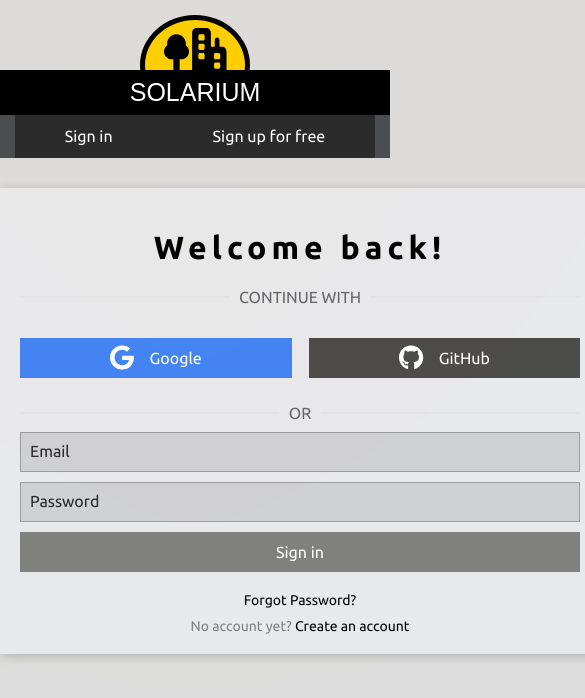
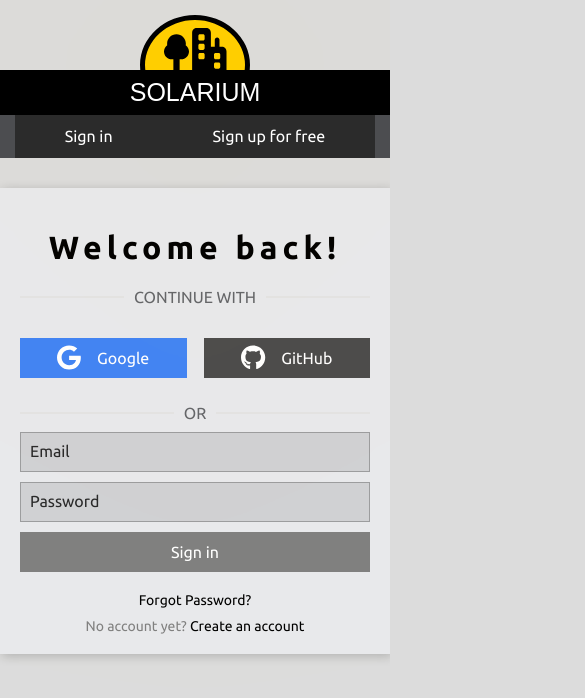
Before and after one commit to elschilling/solarium, a Vue app: page /login in a window 390 px wide. Shown: the top 698 px of the page, 585 px wide, since content can reach past the window. Built offline with nearby package versions, Linux system fonts and the light colour scheme; no server answers; a web font is replaced by a local one.

Commit message:
Sorting by last edit, media queries

```diff
--- a/src/assets/styles.css
+++ b/src/assets/styles.css
@@ -13,7 +13,7 @@ body {
   height: 100%;
 }
 .board {
-  background: #e8e9ec;
+  /* background: #e8e9ec; */
   margin: 30px auto;
   width: 600px;
   padding: 0px;
@@ -24,7 +24,7 @@ body {
   text-align: center;
   background: #e8e9ec;
   /* margin: 30px auto; */
-  width: 600px;
+  /* width: 600px; */
   padding: 20px;
   /* box-shadow: 2px 2px 10px 0px rgba(0, 0, 0, 0.2); */
 }
@@ -178,10 +178,11 @@ a.btn-github-auth:hover {
   padding: 5px;
   font-size: 11px;
 }
-.views-row {
-  position: absolute;
-  bottom: 0;
-  right: 0;
+.views-col {
+  display: flex;
+  flex-direction: row;
+  justify-content: center;
+  align-items: center;
 }
 .solarium-row .solarium-url {
   width: 100%;
@@ -201,7 +202,9 @@ a.btn-github-auth:hover {
   width: 100%;
 }
 .info {
-  position: relative;
+  display: flex;
+  flex-direction: column;
+  justify-content: space-between;
   width: 360px;
 }
 .footer {
@@ -214,3 +217,8 @@ a.btn-github-auth:hover {
   background: #cacbcd;
   height: 32px;
 }
+@media (max-width: 600px) {
+  .board {
+    width: 100%;
+  }
+}
--- a/src/pages/Home.vue
+++ b/src/pages/Home.vue
@@ -21,15 +21,18 @@
             </router-link>
             <font-awesome-icon :icon="['fas', 'qrcode']" size="xl" />
           </div>
-          <div class="solarium-row views-row">
-            <p class="solarium-views">{{ solarium.views.view }}</p>
-            <font-awesome-icon :icon="['fas', 'eye']" />
+          <div class="solarium-row">
+            <div></div>
+            <div class="views-col">
+              <p class="solarium-views">{{ solarium.views.view }}</p>
+              <font-awesome-icon :icon="['fas', 'eye']" />
+            </div>
           </div>
         </div>
       </div>
     </div>
     <div class="footer">
-      <p>Created by {{ solarium.email }} at {{ solarium.createdData }}</p>
+      <p>Created by {{ solarium.email }} on {{ solarium.createdData }}</p>
       <p>{{ solarium.lastEdit }}</p>
     </div>
   </div>
@@ -55,7 +58,7 @@ onMounted(async () => {
 
 const formattedSolariums = computed(() => {
   if (solariums.value) {
-    let data = solariums.value
+    let data = solariums.value.sort((a, b) => Number(new Date(b.last_edit)) - Number(new Date(a.last_edit)))
     return data.map((doc) => {
       let createdData = format(new Date(doc.created_at), 'MM/dd/yyyy')
       let lastEdit = 'Last edited ' + formatDistanceToNow(new Date(doc.last_edit))
--- a/src/pages/Login.vue
+++ b/src/pages/Login.vue
@@ -12,7 +12,9 @@
         <a @click.prevent="handleLogin('google')" class="btn-primary btn-google-auth" tabindex="0">
           <font-awesome-icon :icon="['fab', 'google']" class="logo" />Google
         </a>
-        <a class="btn-primary btn-github-auth" tabindex="0"> <font-awesome-icon :icon="['fab', 'github']" class="logo" />GitHub </a>
+        <a @click.prevent="handleLogin('github')" class="btn-primary btn-github-auth" tabindex="0">
+          <font-awesome-icon :icon="['fab', 'github']" class="logo" />GitHub
+        </a>
       </div>
       <span class="separator">
         <span class="line"></span>
--- a/src/pages/Me.vue
+++ b/src/pages/Me.vue
@@ -22,15 +22,18 @@
             </router-link>
             <font-awesome-icon :icon="['fas', 'qrcode']" size="xl" />
           </div>
-          <div class="solarium-row views-row">
-            <p class="solarium-views">{{ solarium.views.view }}</p>
-            <font-awesome-icon :icon="['fas', 'eye']" />
+          <div class="solarium-row">
+            <div></div>
+            <div class="views-col">
+              <p class="solarium-views">{{ solarium.views.view }}</p>
+              <font-awesome-icon :icon="['fas', 'eye']" />
+            </div>
           </div>
         </div>
       </div>
     </div>
     <div class="footer">
-      <p>Created by {{ solarium.email }} at {{ solarium.createdData }}</p>
+      <p>Created by {{ solarium.email }} on {{ solarium.createdData }}</p>
       <p>{{ solarium.lastEdit }}</p>
     </div>
   </div>
@@ -66,7 +69,7 @@ onMounted(() => {
 
 const formattedSolariums = computed(() => {
   if (solariums.value) {
-    let data = solariums.value
+    let data = solariums.value.sort((a, b) => Number(new Date(b.last_edit)) - Number(new Date(a.last_edit)))
     return data.map((doc) => {
       let createdData = format(new Date(doc.created_at), 'MM/dd/yyyy')
       let lastEdit = 'Last edited ' + formatDistanceToNow(new Date(doc.last_edit)) + ' ago'
--- a/src/style.css
+++ /dev/null
@@ -1,89 +0,0 @@
-:root {
-  font-family: Inter, system-ui, Avenir, Helvetica, Arial, sans-serif;
-  line-height: 1.5;
-  font-weight: 400;
-
-  color-scheme: light dark;
-  color: rgba(255, 255, 255, 0.87);
-  background-color: #242424;
-
-  font-synthesis: none;
-  text-rendering: optimizeLegibility;
-  -webkit-font-smoothing: antialiased;
-  -moz-osx-font-smoothing: grayscale;
-  -webkit-text-size-adjust: 100%;
-}
-
-a {
-  font-weight: 500;
-  color: #646cff;
-  text-decoration: inherit;
-}
-a:hover {
-  color: #535bf2;
-}
-
-a {
-  font-weight: 500;
-  color: #646cff;
-  text-decoration: inherit;
-}
-a:hover {
-  color: #535bf2;
-}
-
-body {
-  margin: 0;
-  display: flex;
-  place-items: center;
-  min-width: 320px;
-  min-height: 100vh;
-}
-
-h1 {
-  font-size: 3.2em;
-  line-height: 1.1;
-}
-
-button {
-  border-radius: 8px;
-  border: 1px solid transparent;
-  padding: 0.6em 1.2em;
-  font-size: 1em;
-  font-weight: 500;
-  font-family: inherit;
-  background-color: #1a1a1a;
-  cursor: pointer;
-  transition: border-color 0.25s;
-}
-button:hover {
-  border-color: #646cff;
-}
-button:focus,
-button:focus-visible {
-  outline: 4px auto -webkit-focus-ring-color;
-}
-
-.card {
-  padding: 2em;
-}
-
-#app {
-  max-width: 1280px;
-  margin: 0 auto;
-  padding: 2rem;
-  text-align: center;
-}
-
-@media (prefers-color-scheme: light) {
-  :root {
-    color: #213547;
-    background-color: #ffffff;
-  }
-  a:hover {
-    color: #747bff;
-  }
-  button {
-    background-color: #f9f9f9;
-  }
-}
```
